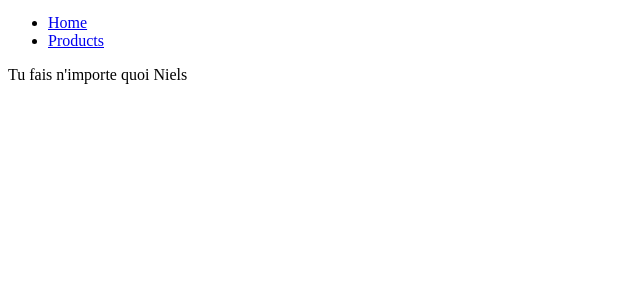
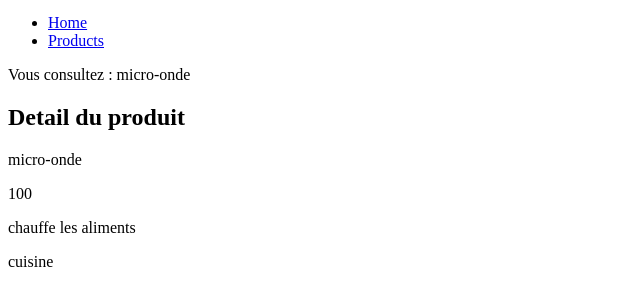
Before and after one commit to Anakin-66/exo-react-clone, a React (Create React App) app: page /products/1 in a window 1280 px wide. Shown: the part 348-654 px from the top of the page, without its empty margins (0-640 px from the left). Built offline with nearby package versions, Linux system fonts and the light colour scheme.

Commit message:
added side with props

```diff
--- a/src/component/Header.jsx
+++ b/src/component/Header.jsx
@@ -1,7 +1,11 @@
 import { Link } from "react-router-dom";
 // Je donne un param à la fonction
 function Header({pageTitle}) {
+
+
+
   return (
+
     <header>
       <img
         src="https://www.zarla.com/images/zarla-lectrodomus-1x1-2400x2400-20220705-x44pr4y4bq86kgcbw36t.png?crop=1:1,smart&width=250&dpr=2"
@@ -9,7 +13,6 @@ function Header({pageTitle}) {
       />
       {/* Je met mon paramètre dans ma balise p, je pourrais ensuite changer le texte à ma guise en l'appelant dans mes autres pages */}
       <p> {pageTitle} </p>
-
       <nav>
         <ul>
           <li>
--- /dev/null
+++ b/src/component/Sidebar.jsx
@@ -0,0 +1,9 @@
+function Sidebar ({pageTitle2}) {
+    return (
+        <div className="sidebar">
+        <p> {pageTitle2} </p>
+        </div>
+    )
+}
+
+export default Sidebar;
--- a/src/page/HomePage.jsx
+++ b/src/page/HomePage.jsx
@@ -1,6 +1,7 @@
 import { Link } from "react-router-dom";
 import Header from "../component/Header";
 import { products } from "../utils/mes-var";
+import Sidebar from "../component/Sidebar";
 
 function Home() {
 
@@ -22,6 +23,7 @@ function Home() {
     <>
     {/* J'appel le param de ma fonction pour y changer le texte de la balise p qui est dans le component header.jsx*/}
       <Header pageTitle="Ma home page" />
+      <Sidebar pageTitle2="Le titre du site" />
       <main>
         <section>
           <h2>Les trois derniers produits cuisine : </h2>
--- a/src/page/ProductPage.jsx
+++ b/src/page/ProductPage.jsx
@@ -2,6 +2,7 @@
 import { useParams } from "react-router-dom";
 import Header from "../component/Header";
 import { products } from "../utils/mes-var";
+import Sidebar from "../component/Sidebar";
 
 function ProductPage() {
   // j'utilise la fonction useParams, qui me permet de récupérer un parametre dans l'url. Je nomme la variable comme le parametre déclarée pour la route dans App.js
@@ -17,12 +18,13 @@ function ProductPage() {
   const idInt = parseInt(id);
 
   const productFound = products.find((product) => {
-    return products.id === idInt;
+    return product.id === idInt;
   });
 
   return (
     <>
       <Header pageTitle="Ma page produit"/>
+      <Sidebar pageTitle2={`Vous consultez : ${productFound.title}`}/>
       <main>
         {productFound ? (
           <article>
--- a/src/page/ProductsPage.jsx
+++ b/src/page/ProductsPage.jsx
@@ -1,6 +1,7 @@
 import { Link } from "react-router-dom";
 import Header from "../component/Header";
 import { products } from "../utils/mes-var";
+import Sidebar from "../component/Sidebar";
 
 function ProductsPage() {
 
@@ -10,6 +11,7 @@ function ProductsPage() {
   return (
     <>
       <Header pageTitle="Ma page sur les produits les moins chers"/>
+      <Sidebar pageTitle2="vous consultez les produits" />
       <main>
         <h1>Les produits les moins chers pour les grosses pinces : </h1>
 
```
